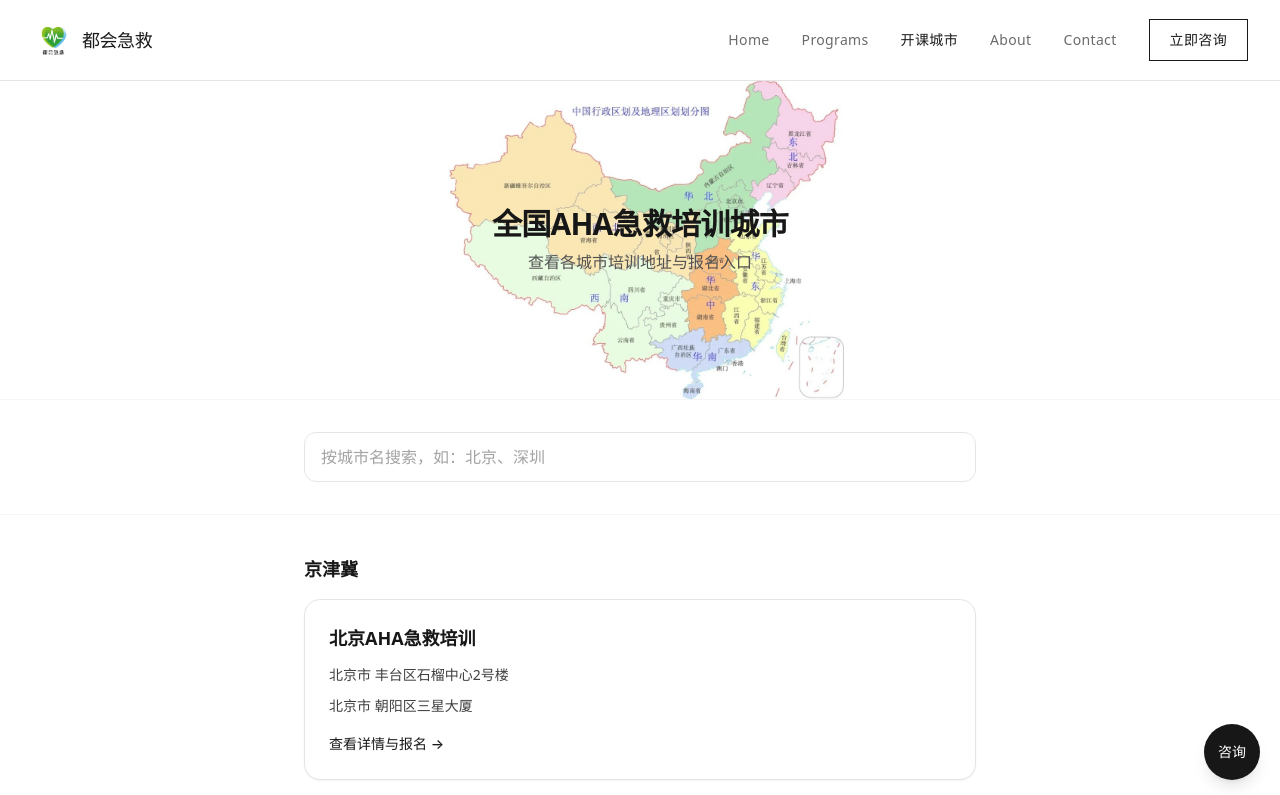
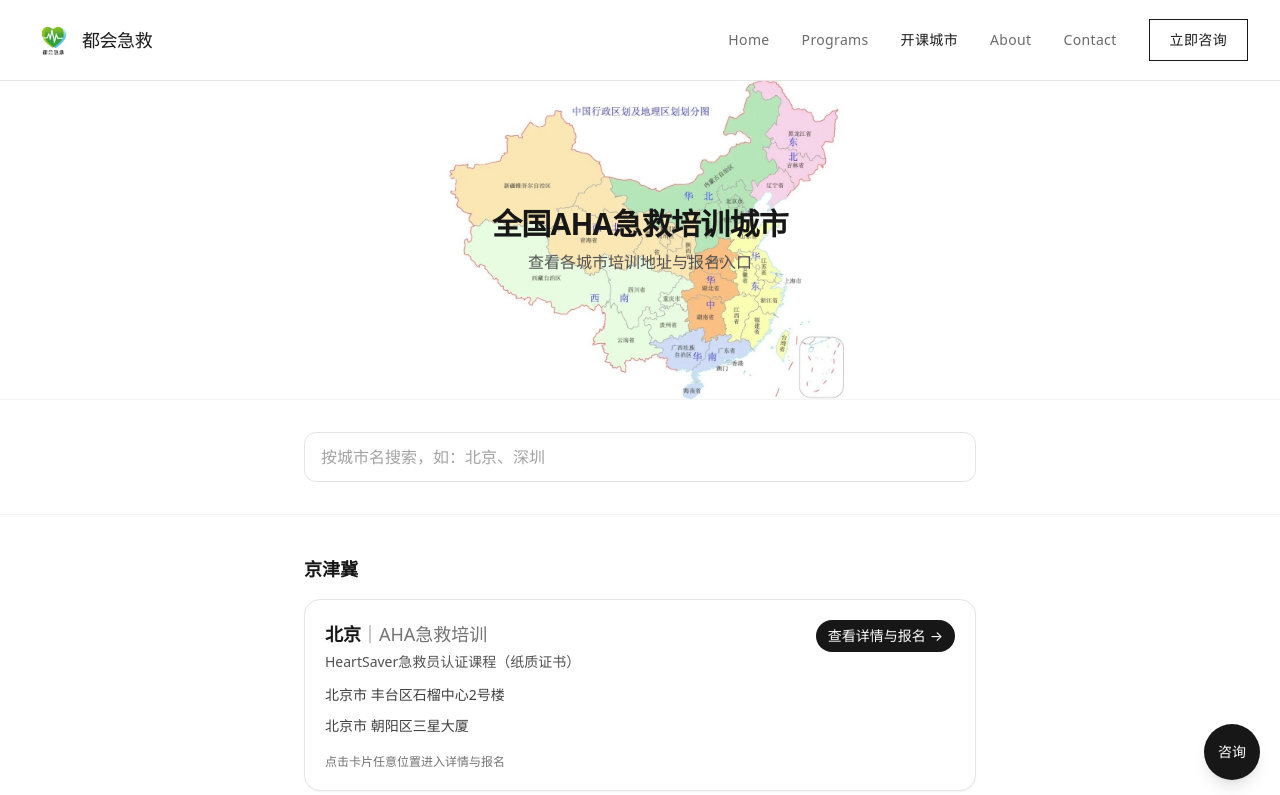
Before and after one commit to chesshhw/yidaolife, a Next.js app: page /cities in a window 1280 px wide. Shown: the top 795 px of the page. Built offline with nearby package versions, Linux system fonts and the light colour scheme.

Commit message:
group cities by region on /cities

```diff
--- a/src/app/cities/page.tsx
+++ b/src/app/cities/page.tsx
@@ -71,34 +71,46 @@ export default function CitiesPage() {
                 <ul className="space-y-4 list-none p-0 m-0">
                   {cities.map((city) => {
                     const addrs = getDisplayLocations(city.locations);
+                    const displayName = city.name.replace(/市$/, "");
                     return (
                       <li key={city.slug}>
-                        <article className="rounded-2xl border border-neutral-200 bg-white p-5 sm:p-6 shadow-sm">
-                          <h3 className="text-lg font-semibold text-neutral-900 mb-3">
-                            <Link
-                              href={`/city/${city.slug}`}
-                              className="hover:text-neutral-600 transition-colors"
+                        <Link
+                          href={`/city/${city.slug}`}
+                          className="group block rounded-2xl border border-neutral-200 bg-white p-4 md:p-5 shadow-sm hover:shadow-md hover:border-neutral-300 transition cursor-pointer"
+                          aria-label={`查看${city.name}AHA急救培训详情与报名`}
+                        >
+                          <div className="flex items-start justify-between gap-3">
+                            <div className="min-w-0 flex-1">
+                              <h3 className="text-base md:text-lg font-semibold text-neutral-900 group-hover:text-neutral-700 transition-colors">
+                                {displayName}
+                                <span className="text-neutral-500 font-normal">｜AHA急救培训</span>
+                              </h3>
+                              <p className="mt-1 text-sm text-neutral-600">
+                                HeartSaver急救员认证课程（纸质证书）
+                              </p>
+                            </div>
+                            <span
+                              className="shrink-0 inline-flex items-center gap-1 rounded-full bg-neutral-900 text-white text-sm px-3 py-1.5 group-hover:opacity-90 group-hover:shadow-md transition"
+                              aria-hidden
                             >
-                              {city.name}AHA急救培训
-                            </Link>
-                          </h3>
-                          <div className="space-y-2">
+                              查看详情与报名
+                              <span aria-hidden>→</span>
+                            </span>
+                          </div>
+                          <div className="mt-3 space-y-2">
                             {addrs.map((addr, i) => (
                               <address
                                 key={i}
-                                className="text-neutral-700 not-italic text-sm leading-relaxed"
+                                className="not-italic text-sm text-neutral-700 leading-relaxed"
                               >
                                 {addr}
                               </address>
                             ))}
                           </div>
-                          <Link
-                            href={`/city/${city.slug}`}
-                            className="inline-block mt-4 text-sm font-medium text-neutral-900 hover:underline"
-                          >
-                            查看详情与报名 →
-                          </Link>
-                        </article>
+                          <p className="mt-4 text-xs text-neutral-500">
+                            点击卡片任意位置进入详情与报名
+                          </p>
+                        </Link>
                       </li>
                     );
                   })}
```
